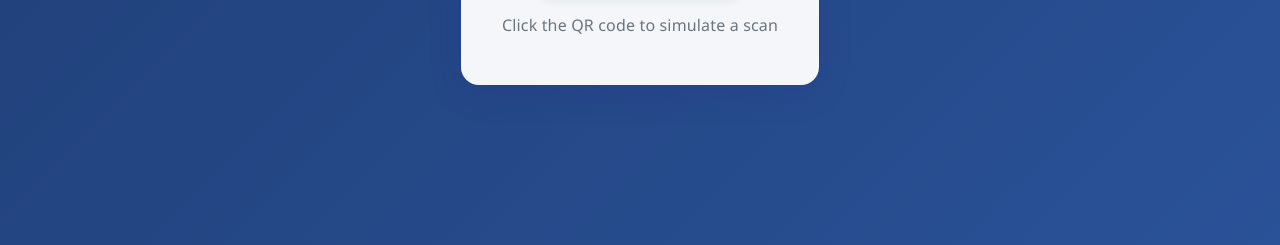
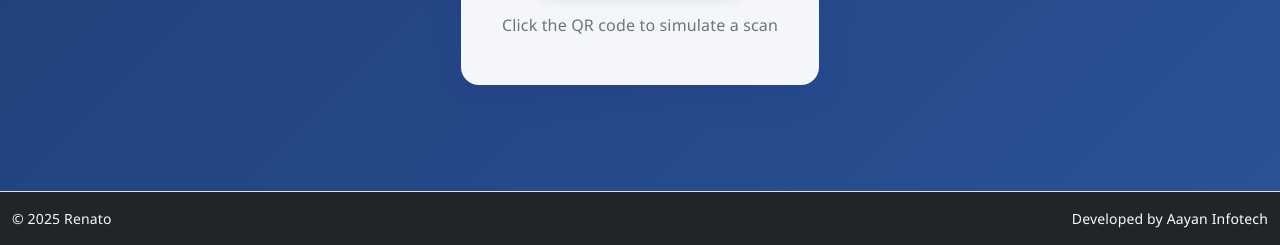
Before and after one commit to Codewallahh/webscansongs, a website: page index.html in a window 1280 px wide. Shown: the part 555-800 px from the top of the page. Drawn offline with nearby package versions, Linux system fonts and the light colour scheme.

Commit message:
updatefooter

```diff
--- a/index.html
+++ b/index.html
@@ -62,5 +62,13 @@
             </a>
             <p class="text-muted mt-3">Click the QR code to simulate a scan</p>
         </div>
+        <footer class="container-fluid py-3 bg-dark border-top fixed-bottom">
+          <div class="row align-items-center">
+            <div class="col text-start small text-light">&copy; 2025 Renato</div>
+            <div class="col text-end small text-light">Developed by
+                <a href="https://aayaninfotech.com" target="_blank" class="text-white text-decoration-none">Aayan Infotech</a>
+            </div>
+          </div>
+        </footer>
     </body>
 </html>
```
Also changed, not shown: details.html (+6 -0 lines), form.html (+8 -0 lines).
